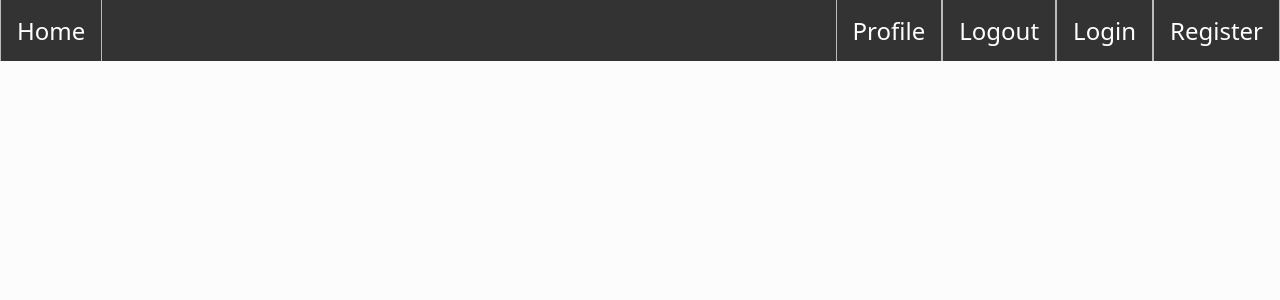
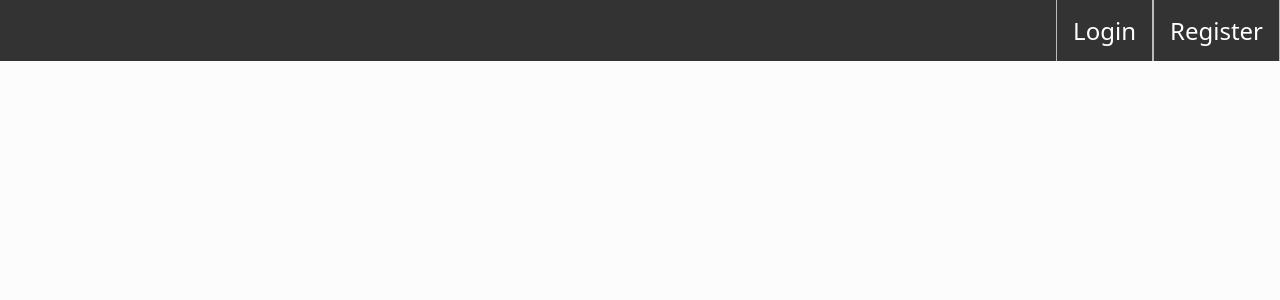
Before and after one commit to Riccardo911/oc-project-7, a Vue app: page / in a window 1280 px wide. Shown: the top 300 px of the page. Built offline with nearby package versions, Linux system fonts and the light colour scheme.

Commit message:
navbar functionality swap

```diff
--- a/src/components/Nav.vue
+++ b/src/components/Nav.vue
@@ -2,12 +2,12 @@
     <nav class="nbar">
       <ul>
         <!-- if user is not logged -->
-        <li style="float: right"><router-link to="/Register">Register</router-link></li>
-        <li style="float: right"><router-link to="/Login">Login</router-link></li>
+        <li v-if="user==false" style="float: right"><router-link to="/Register">Register</router-link></li>
+        <li v-if="user==false" style="float: right"><router-link to="/Login">Login</router-link></li>
         <!-- if user is logged -->
-        <li  ><router-link to="/home">Home</router-link></li>
-        <li style="float: right" @click="logout()"><router-link to="/">Logout</router-link></li>
-        <li style="float: right"><router-link to="/Profile">Profile</router-link></li>
+        <li class="logo" v-if="user==true"><router-link to="/home"><img src="../assets/groupomania_logo.png" alt="groupomania_logo"></router-link></li>
+        <li v-if="user==true" style="float: right" @click="logout()"><router-link to="/">Logout</router-link></li>
+        <li v-if="user==true" style="float: right"><router-link to="/Profile">Profile</router-link></li>
       </ul>
     </nav>
 </template>
@@ -16,13 +16,28 @@
   export default {
     name: "Nav-bar",
 
+    data(){
+      return{
+        user:false
+      }
+    },
+
     methods: {
-
       logout() {
         localStorage.clear()
-        this.$router.push('/')
+        // this.$router.push('/', () => {})
+        window.location.assign('/');
+      },
+    },
+
+    beforeMount() {
+      let userId = localStorage.userId
+      if(userId){
+        this.user = true
+      } else {
+        this.user = false
       }
-    }
+    },
   };
 </script>
 
@@ -72,7 +87,10 @@ li {
   border-left: 1px solid #bbb;
 }
 
-/* li:last-child {
-    border-right: none;
-  } */
 </style>
+
+<style scoped>
+.logo img {
+  width: 135px;
+}
+</style>
```
